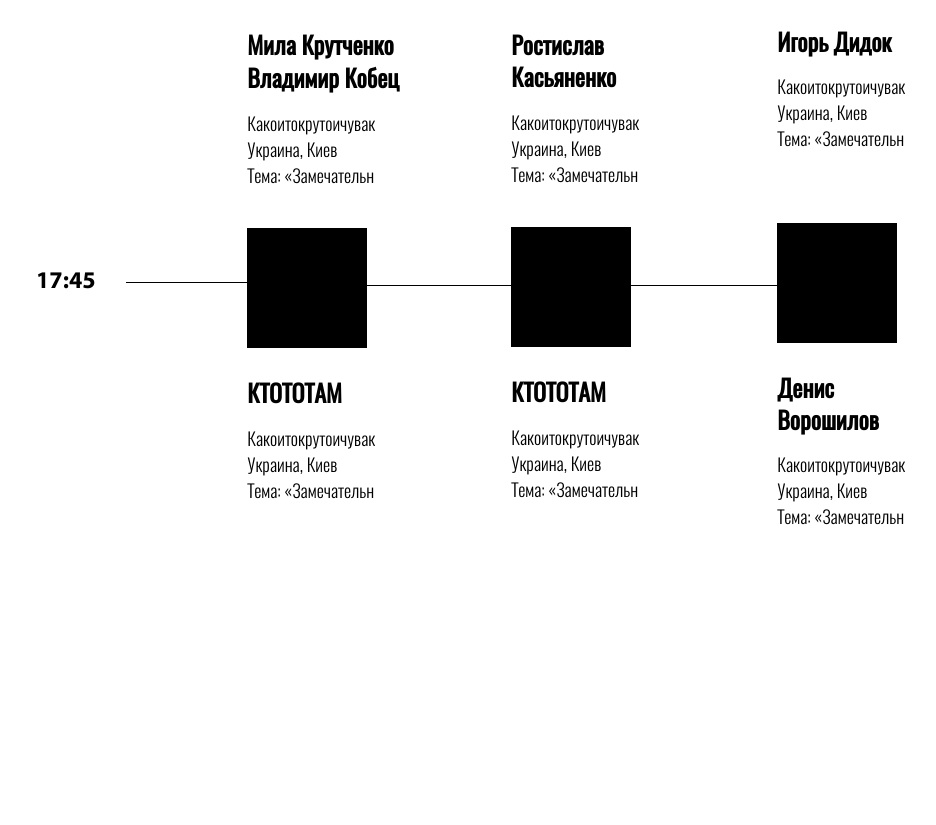
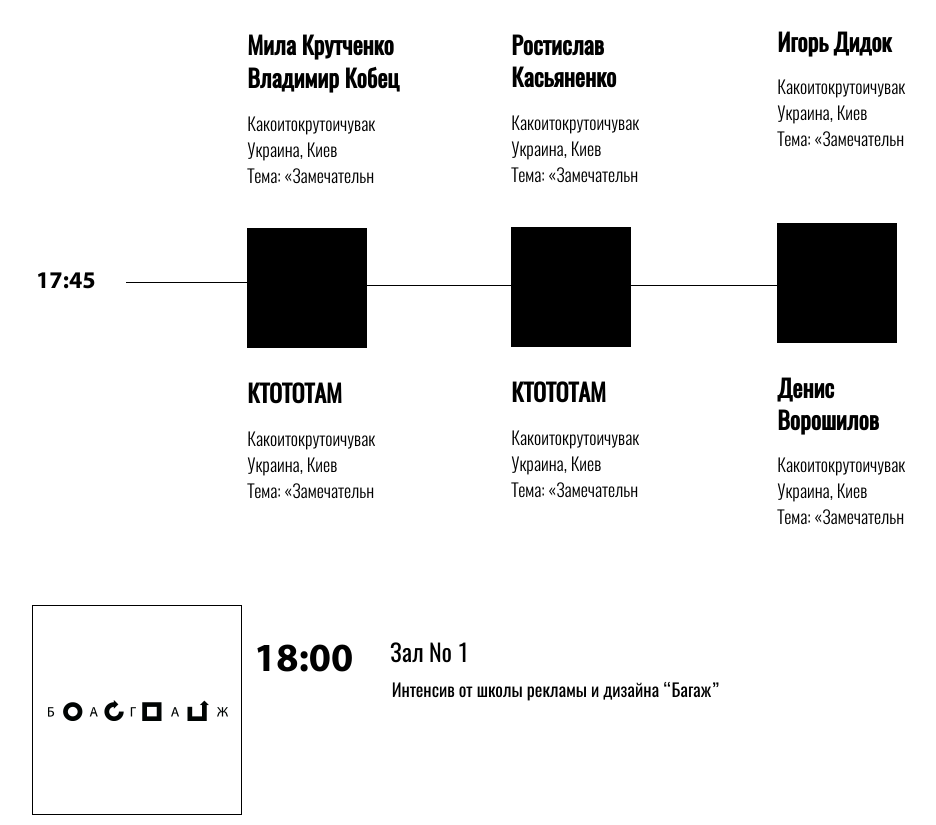
Before and after one commit to Langley02/Program, a plain HTML site: page scratches/index.html in a window 1280 px wide. Shown: the part 2752-3577 px from the top of the page, without its empty margins (114-1050 px from the left). Before the commit the page ends 3281 px from the top, so only its background shows below. Drawn offline with Linux system fonts and the light colour scheme.

Commit message:
Конечный результат

```diff
--- a/scratches/index.html
+++ b/scratches/index.html
@@ -10,7 +10,7 @@
     <title>Document</title>
 </head>
 <body>
-<section class="main_container">
+<section>
     <div class="background_container">
         <div class="head">PROGRAM:</div>
     </div>
@@ -59,7 +59,7 @@
     <div class="background_container_black">
         <div class="head_black4">13:45</div>
     </div>
-    <div class="main_container2">
+    <div class="main_container">
         <div class="timetable">
             <div class="column_time">
                 <P>14:45</P>
@@ -162,5 +162,14 @@
         </div>
     </div>
 </section>
+<section>
+    <div class="background_logo">
+        <div class="logo">
+            <img src="../images/logo.png" height="21" width="180" alt="logo"/>
+            <p>18:00</p>
+            <p>Зал № 1</p>
+        </div>
+    </div>
+</section>
 </body>
 </html>
--- a/scratches/style.css
+++ b/scratches/style.css
@@ -40,13 +40,13 @@
     font-size: inherit;
 }
 
-.main_container {
+section {
     display: flex;
     flex-basis: 100%;
     flex-direction: column;
 }
 
-.main_container2 {
+.main_container {
     display: flex;
     flex-basis: 100%;
     justify-content: center;
@@ -427,3 +427,51 @@
 .column_table:nth-of-type(3) h4:nth-of-type(5):after {
     bottom: 123px;
 }
+
+footer {
+    display: flex;
+    flex-basis: 100%;
+    flex-direction: column;
+}
+
+.background_logo {
+    display: flex;
+    flex-basis: 100%;
+    justify-content: center;
+}
+
+.logo {
+    display: flex;
+    flex-basis: 1176px;
+    height: 210px;
+    margin-left: 146px;
+    margin-top: 76px;
+    margin-bottom: 10px;
+}
+
+.logo img {
+    border: solid 1px black;
+    padding: 94px 13px 93px 15px;
+}
+
+.logo p:first-of-type {
+    margin-top: 32px;
+    margin-left: 12px;
+    font-size: 40px;
+    font-family: "Myriad Pro";
+}
+
+.logo p:nth-of-type(2) {
+    font-size: 24px;
+    font-family: "Oswald";
+    margin-top: 31px;
+    margin-left: 37px;
+}
+
+.logo p:nth-of-type(2):after {
+    content: "Интенсив от школы рекламы и дизайна “Багаж”";
+    font-size: 18px;
+    position: relative;
+    top: 35px;
+    right: 77px;
+}
```
Also changed, not shown: images/logo.png (added).
